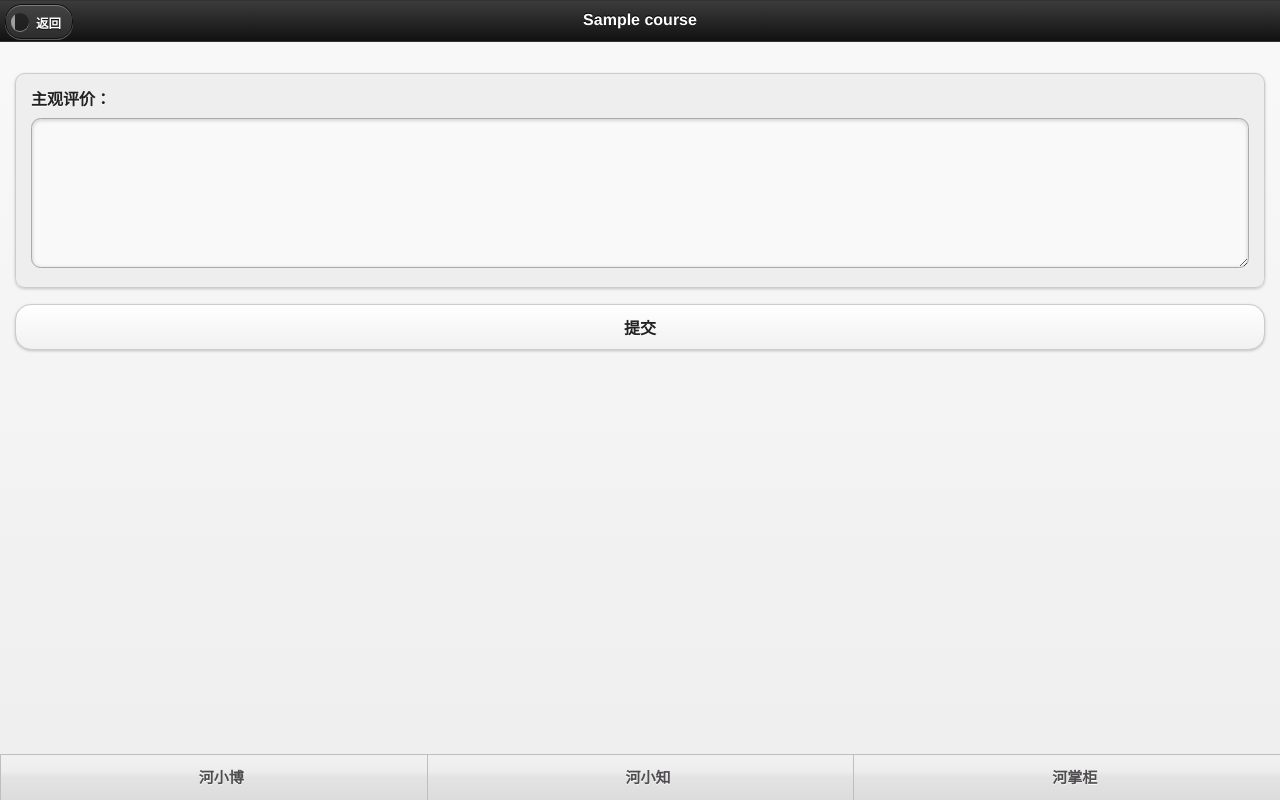
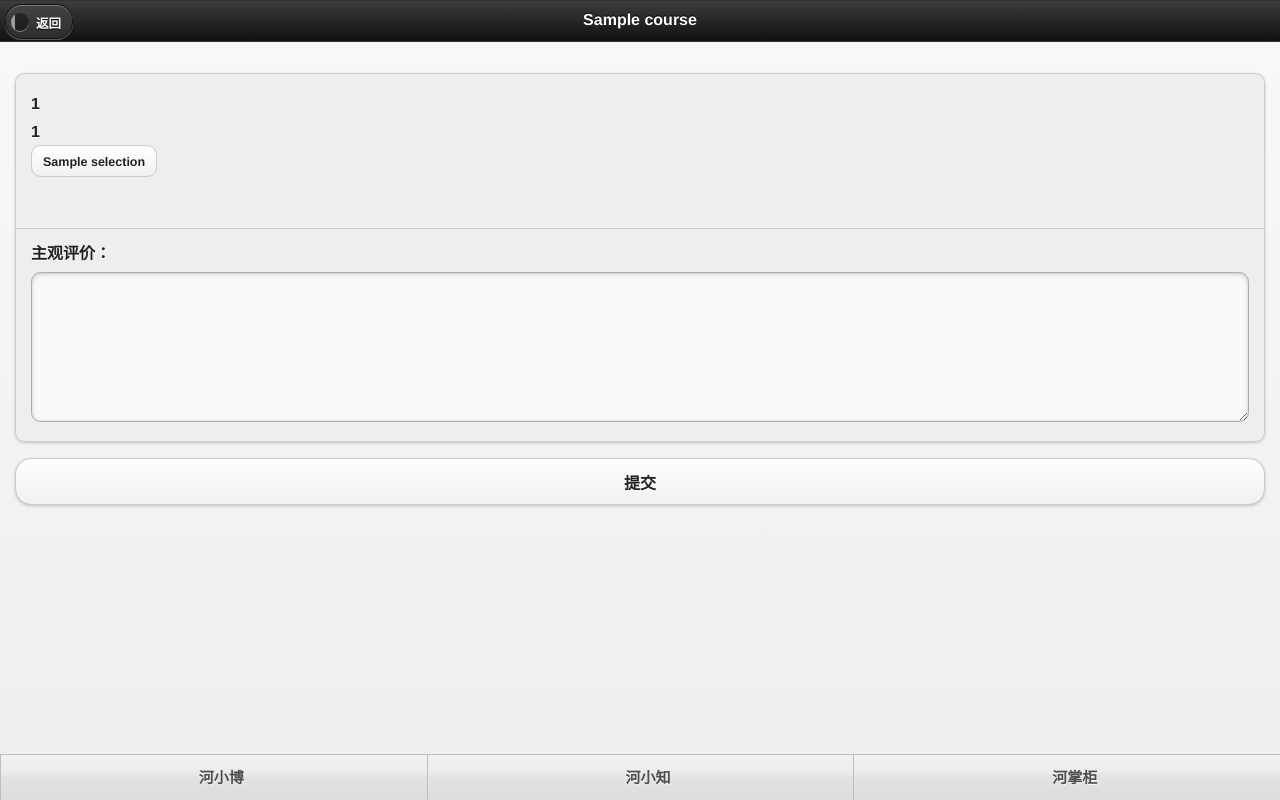
Before and after one commit to Zesystem/hdqn-wxweb, a Flask app: template app/templates/wxweb/Evaluate/detail.html in a window 1280 px wide. Run offline with Flask 2, Linux system fonts and the light colour scheme; the template is opened without the code that fills it: most values are stand-ins (such as "Sample title", 1, 10 or a date in 2020); parts of the project's set-up code (start-up, migrations or seed data) failed here and were passed over; grey boxes are pictures that could not be loaded.

Commit message:
fixed detail.html structure

```diff
--- a/app/templates/wxweb/Evaluate/detail.html
+++ b/app/templates/wxweb/Evaluate/detail.html
@@ -36,11 +36,20 @@ WeixinJSBridge.call('hideToolbar');
 			<input type="hidden" name="bpr" value="{{ courseinfo.data.course[-1].bpr }}"/>
 			<input type="hidden" name="pgnr" value="{{ courseinfo.data.course[-1].pgnr }}"/>
 			<ul data-role="listview" data-inset="true">
-				<ul name="result" id="vo">
-					{% for item in courseinfo.data.question %}
-
-					{% endfor %}
-				</ul>
+				{% for item in courseinfo.data.question %}
+					<li name="result" id="vo">
+						<h2>{{ item[0] }}</h2>
+						{% for question in item[-1] %}
+							<label>{{ question[0] }}</label>
+							<fieldset data-role="controlgroup" data-type="horizontal" data-mini="true">
+								{% for selection in courseinfo.data.selection %}
+									<label>{{ selection[1] }}<input required name="{{ question[-1] }}" type="radio" value="{{ selection[-1] }}"></label>
+								{% endfor %}
+							</fieldset>
+						{% endfor %}
+						<br><br>
+					</li>
+				{% endfor %}
 				<li>
 					<input type="hidden" name="xumanyzg" value="zg"/>
 					<label>主观评价：</label>
```
